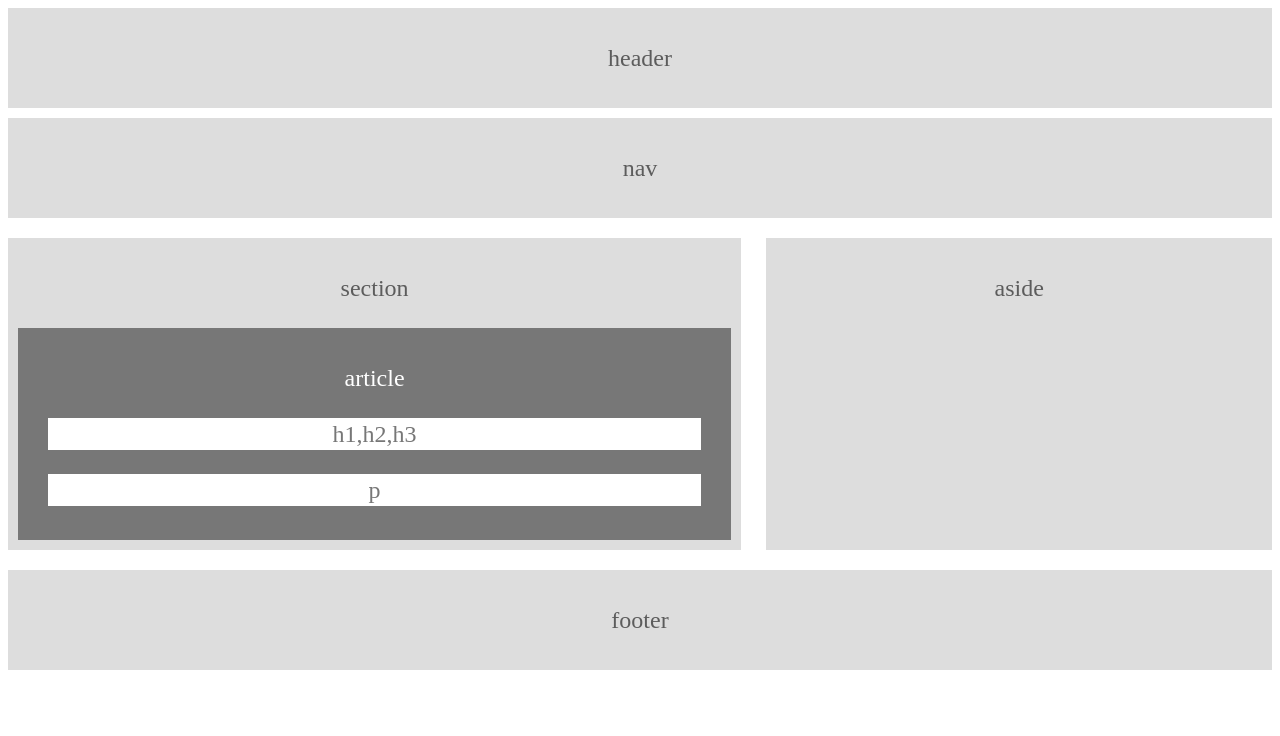
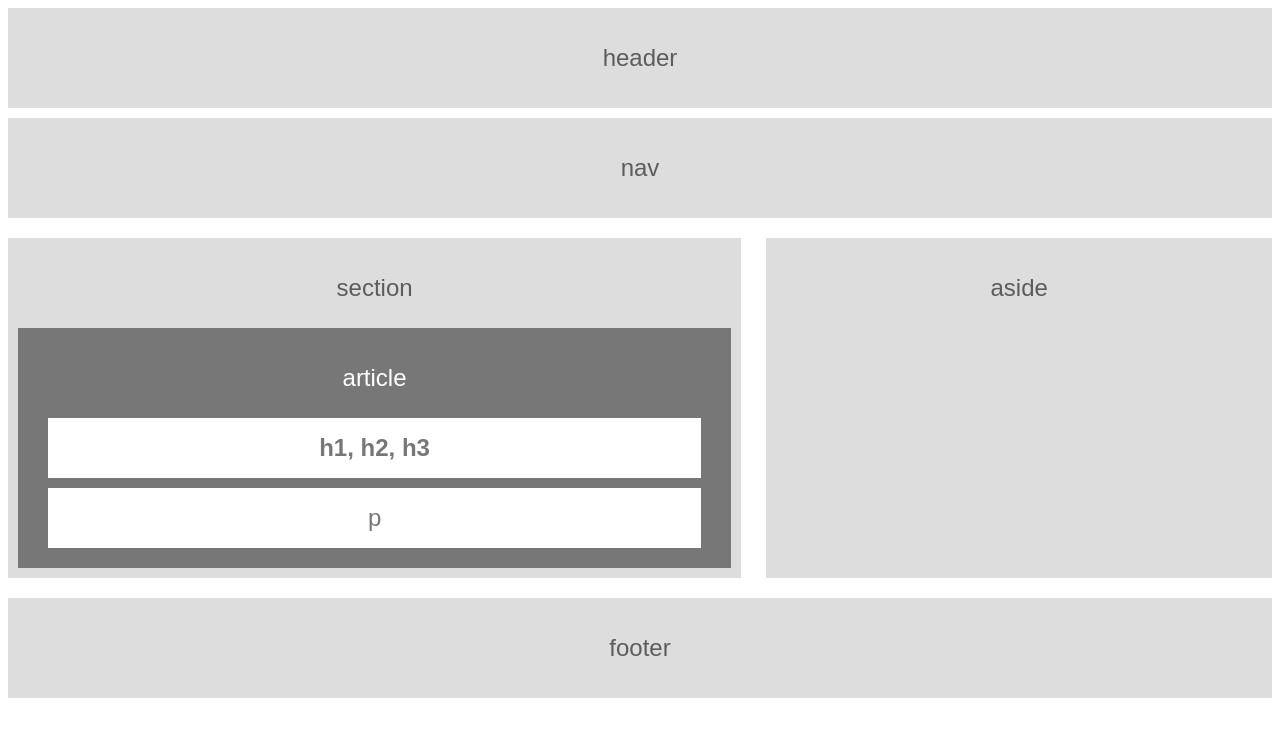
Before and after one commit to mriguez777/HW-Wireframe, a plain HTML site: page index.html in a window 1280 px wide. Drawn offline with Linux system fonts and the light colour scheme.

Commit message:
added font family sans-serif. spaced the text in the header tags to match image. adjusted height of aside section to match the left. removed p tags from header tags and p tags section as it was adding unnecessary space.

```diff
--- a/index.html
+++ b/index.html
@@ -22,10 +22,10 @@
     <div class="article">
       <p>article</p>
       <div id="headertags">
-        <p>h1,h2,h3</p>
+        h1, h2, h3
       </div>
       <div id="ptags">
-        <p>p</p>
+        p
       </div>
     </div>
   </section>
--- a/style.css
+++ b/style.css
@@ -2,6 +2,7 @@
  * {
     box-sizing: border-box;
     text-align: center;
+    font-family: sans-serif;
   }
 
   body {
@@ -37,7 +38,7 @@
   .right {
     float: right;
     width: 40%;
-    height: 312px;
+    height: 340px;
   }
 
   .article {
@@ -50,10 +51,13 @@
     background-color: white;
     color: #777777;
     margin: 10px;
+    font-weight: bold;
+    line-height: 60px;
   }
 
   #ptags {
     background-color: white;
     color: #777777;
     margin: 10px;
+    line-height: 60px;
   }
```
